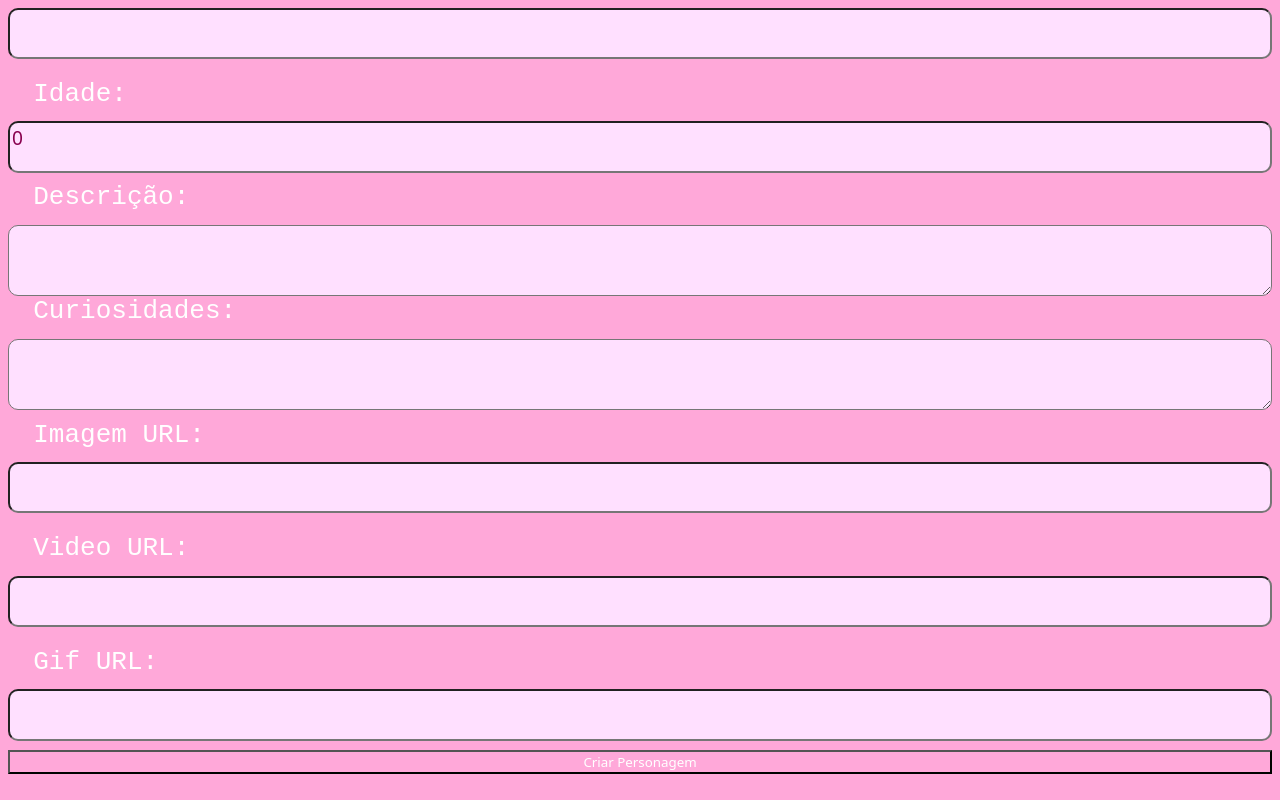
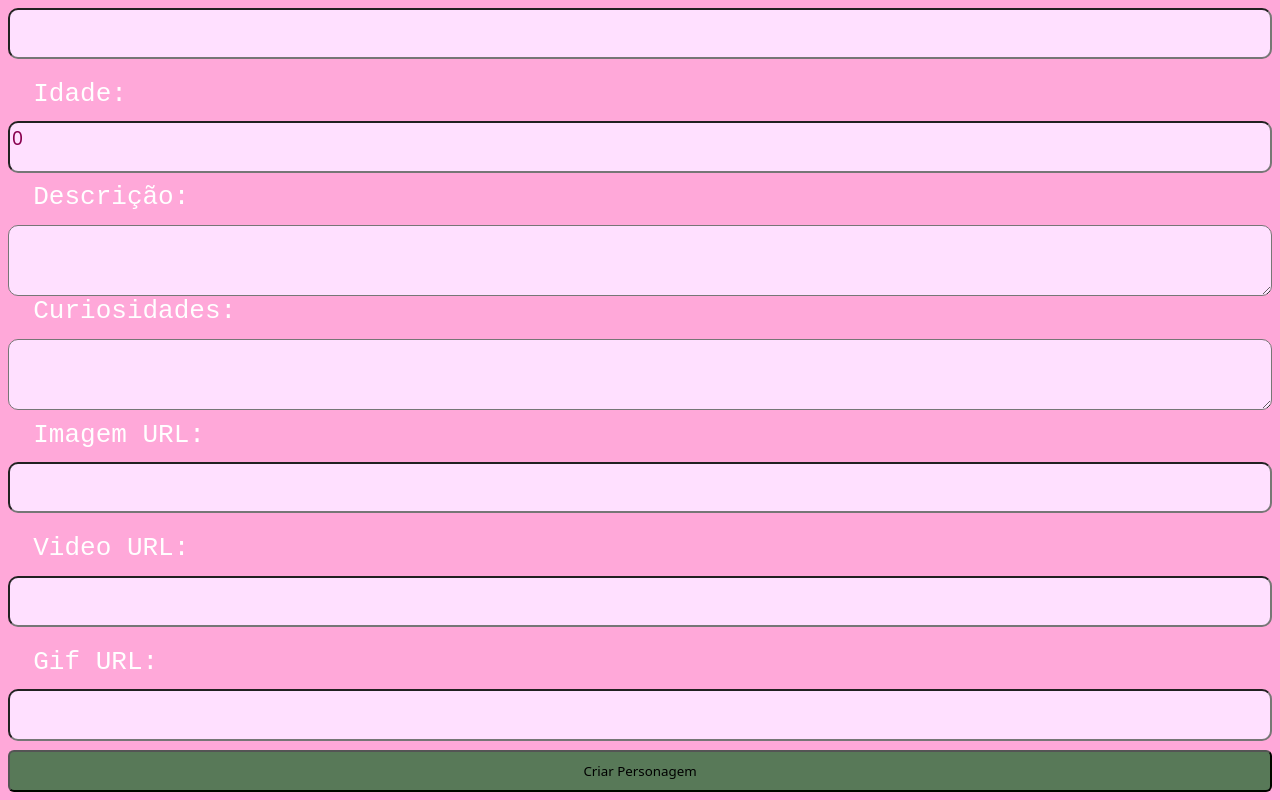
Before and after one commit to bebossi/pinkpower, a React (Create React App) app: page /create in a window 1280 px wide. Shown: the part 307-1107 px from the top of the page. Built offline with nearby package versions, Linux system fonts and the light colour scheme.

Commit message:
Button create atualizado

```diff
--- a/src/Components/CreateCharacter/index.js
+++ b/src/Components/CreateCharacter/index.js
@@ -82,44 +82,8 @@ export function CreateCharacter(){
             <input id="gifURL" name="gifURL" value={character.gifURL} onChange={handleChange} />
             </div>
 
-            <button>Criar Personagem </button>
+            <button className={style.btnCreate} >Criar Personagem </button>
         </form>
         </>
     )
 }
-
-// return (
-//     <>
-//     <h1>Criar novo personagem</h1>
-
-//     <form onSubmit={handleSubmit} className={style.form} >
-//         <div className={style.divForm} >
-//         <label htmlFor="name" >Nome:</label>
-//         <input id="name" name="name" value={character.name} onChange={handleChange} />
-//         </div>
-
-//         <label htmlFor="origin" >Origem:</label>
-//         <input id="origin" name="origin" value={character.origin} onChange={handleChange} />
-
-//         <label htmlFor="age" >Idade:</label>
-//         <input id="age"  type="number" name="age" value={character.age} onChange={handleChange} />
-
-//         <label htmlFor="imageURL"  >Imagem URL:</label>
-//         <input id="imageURL" name="imageURL" value={character.imageURL} onChange={handleChange} />
-
-//         <label htmlFor="videoURL"  >Video URL:</label>
-//         <input id="videoURL" name="videoURL" value={character.videoURL} onChange={handleChange} />
-
-//         <label htmlFor="description"  >Descrição:</label>
-//         <input id="description"  name="description" value={character.description} onChange={handleChange} />
-
-//         <label htmlFor="curiosity"  >Curiosidades:</label>
-//         <input id="curiosity" name="curiosity" value={character.curiosity} onChange={handleChange} />
-
-//         <label htmlFor="gifURL"  >Curiosidades:</label>
-//         <input id="gifURL" name="gifURL" value={character.gifURL} onChange={handleChange} />
-
-//         <button>Criar Personagem </button>
-//     </form>
-//     </>
-// )
--- a/src/Components/CreateCharacter/style.module.css
+++ b/src/Components/CreateCharacter/style.module.css
@@ -33,3 +33,16 @@
     font-size: 1.2em;
     padding-bottom: 1em;
 }
+
+.btnCreate{
+    color: black;
+    background-color: #0e641fb0;
+    padding: 10px 30px 10px 30px;
+    border-radius: 6px;
+}
+
+.btnCreate:hover{
+    background-color: #04ec1b;
+    font-weight: bold;
+    transition: .2s ease;
+}
```
